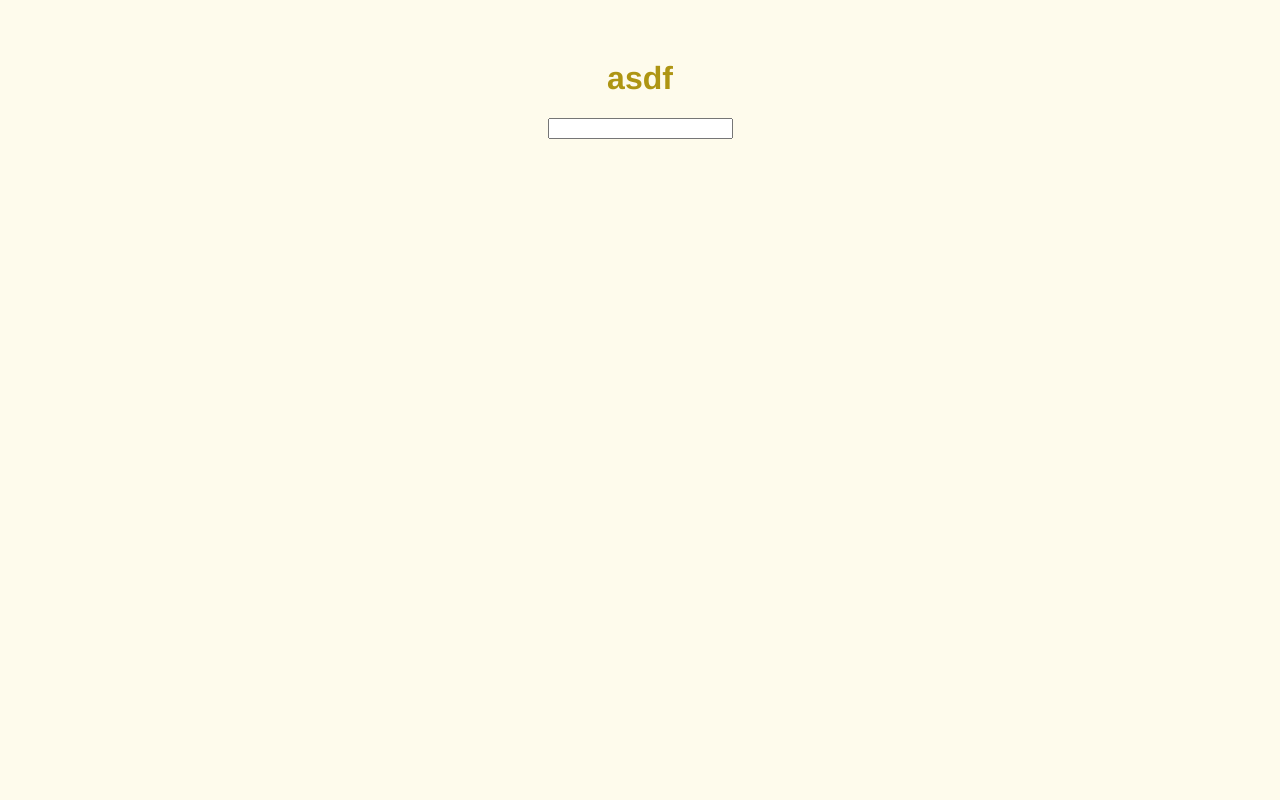
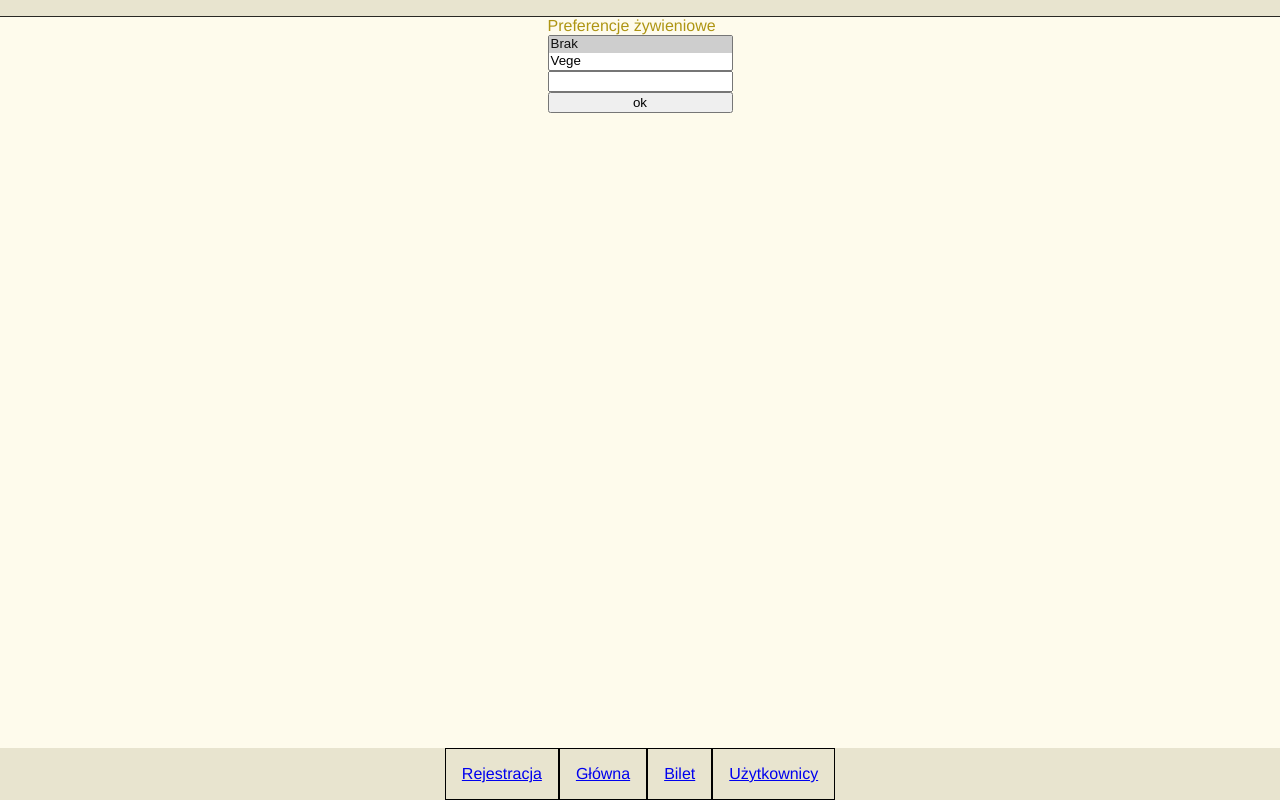
Before and after one commit to aQaTL/vibonik, a Vue app in the folder frontend/: page /signup in a window 1280 px wide. Built offline with nearby package versions, Linux system fonts and the light colour scheme.

Commit message:
[frontend] navigation bar

```diff
--- a/frontend/package.json
+++ b/frontend/package.json
@@ -21,6 +21,8 @@
     "babel-eslint": "^10.0.3",
     "eslint": "^6.7.2",
     "eslint-plugin-vue": "^6.1.2",
+    "node-sass": "^4.13.1",
+    "sass-loader": "^8.0.2",
     "vue-template-compiler": "^2.6.11"
   },
   "eslintConfig": {
--- a/frontend/src/App.vue
+++ b/frontend/src/App.vue
@@ -1,6 +1,6 @@
 <template>
 	<div id="app">
-		<HelloWorld msg="Welcome to Your Vue.js App"/>
+		<div id="top-bar">
 			<div
 					ref="fbLoginButton"
 					class="fb-login-button"
@@ -14,17 +14,30 @@
 			>
 			</div>
 		</div>
+		<div id="navigation-bar">
+			<div class="nav-link">
+				<router-link to="/signup">Rejestracja</router-link>
+			</div>
+			<div class="nav-link">
+				<router-link to="/">Główna</router-link>
+			</div>
+			<div class="nav-link">
+				<router-link to="/ticket">Bilet</router-link>
+			</div>
+			<div class="nav-link">
+				<router-link to="/Users">Użytkownicy</router-link>
+			</div>
+		</div>
+
+		<router-view></router-view>
+	</div>
 </template>
 
 <script>
-	import HelloWorld from './components/HelloWorld.vue'
 	import {API} from "./main";
 
 	export default {
 		name: 'App',
-		components: {
-			HelloWorld
-		},
 		mounted() {
 			this.loadFacebook();
 		},
@@ -42,6 +55,36 @@
 		},
 
 		methods: {
+			loadFacebook: function () {
+				let js, fjs = document.getElementsByTagName("script")[0];
+				if (document.getElementById("facebook-jssdk") || window.fbAsyncInit !== undefined) {
+					return;
+				}
+				window.fbAsyncInit = () => {
+					/*eslint no-undef: "off"*/
+					FB.init({
+						appId: "196521161566506",
+						autoLogAppEvents: true,
+						xfbml: true,
+						version: 'v6.0'
+					});
+					FB.AppEvents.logPageView();
+
+					this.FB = FB;
+					this.facebookLoaded();
+				};
+
+				document.facebookLoginCallback = () => {
+					this.facebookLogIn()
+				};
+
+				js = document.createElement("script");
+				js.id = "facebook-jssdk";
+				js.crossOrigin = "anonymous";
+				js.src = "https://connect.facebook.net/pl_PL/sdk/debug.js";
+				fjs.parentNode.insertBefore(js, fjs);
+			},
+
 			facebookLogIn: async function () {
 				console.log("facebook: ", this.FB);
 
@@ -85,52 +128,99 @@
 			facebookLoaded: async function () {
 				this.facebookLogIn();
 			},
-
-			loadFacebook: function () {
-				let js, fjs = document.getElementsByTagName("script")[0];
-				if (document.getElementById("facebook-jssdk") || window.fbAsyncInit !== undefined) {
-					return;
-				}
-				window.fbAsyncInit = () => {
-					/*eslint no-undef: "off"*/
-					FB.init({
-						appId: "196521161566506",
-						autoLogAppEvents: true,
-						xfbml: true,
-						version: 'v6.0'
-					});
-					FB.AppEvents.logPageView();
-
-					this.FB = FB;
-					this.facebookLoaded();
-				};
-
-				document.facebookLoginCallback = () => {
-					this.facebookLogIn()
-				};
-
-				js = document.createElement("script");
-				js.id = "facebook-jssdk";
-				js.crossOrigin = "anonymous";
-				js.src = "https://connect.facebook.net/pl_PL/sdk/debug.js";
-				fjs.parentNode.insertBefore(js, fjs);
-			},
 		}
 	}
 </script>
 
-<style>
+<style lang="scss">
+	$base00: hsl(50, 5%, 12%); /* #20201d */
+	$base01: hsl(50, 6%, 15%); /* #292824 */
+	$base02: hsl(50, 8%, 40%); /* #6e6b5e */
+	$base03: hsl(50, 9%, 45%); /* #7d7a68 */
+	$base04: hsl(50, 11%, 55%); /* #999580 */
+	$base05: hsl(50, 13%, 60%); /* #a6a28c */
+	$base06: hsl(50, 35%, 86%); /* #e8e4cf */
+	$base07: hsl(50, 87%, 96%); /* #fefbec */
+	$base08: hsl(0, 67%, 53%); /* #d73737 */
+	$base09: hsl(25, 83%, 39%); /* #b65611 */
+	$base0a: hsl(50, 80%, 38%); /* #ae9513 */
+	$base0b: hsl(100, 50%, 45%); /* #60ac39 */
+	$base0c: hsl(162, 70%, 40%); /* #1fad83 */
+	$base0d: hsl(225, 67%, 64%); /* #6684e1 */
+	$base0e: hsl(287, 60%, 58%); /* #b854d4 */
+	$base0f: hsl(349, 65%, 52%); /* #d43552 */
+
+	$red: $base08;
+	$orange: $base09;
+	$yellow: $base0a;
+	$green: $base0b;
+	$cyan: $base0c;
+	$blue: $base0d;
+	$violet: $base0e;
+	$magenta: $base0f;
+
 	body {
 		background-color: #FEFBEC;
 		color: #AE9513;
+		margin: 0;
 	}
+
 	#app {
+		display: flex;
+		flex-direction: column;
+		align-items: center;
+
 		font-family: Avenir, Helvetica, Arial, sans-serif;
 		-webkit-font-smoothing: antialiased;
 		-moz-osx-font-smoothing: grayscale;
+	}
+
+	#top-bar {
+		align-self: stretch;
 		text-align: center;
-		margin-top: 60px;
+		border-bottom: 1px solid $base01;
+		padding: 0.5em;
+		background-color: $base06;
+	}
 
+	#navigation-bar {
+		position: fixed;
+		bottom: 0;
+		left: 0;
+		width: 100vw;
 
+		display: flex;
+
+		justify-content: center;
+		background-color: #E8E4CF;
+	}
+
+	#navigation-bar > .nav-link {
+		padding: 1em;
+		border: 1px solid black;
+	}
+
+	.pulse {
+		box-shadow: 0 0 0 rgba(204, 169, 44, 0.4);
+		animation: pulse 2s infinite;
+	}
+
+	.pulse:hover {
+		animation: none;
+	}
+
+	@keyframes pulse {
+		0% {
+			-moz-box-shadow: 0 0 0 0 rgba(204, 169, 44, 0.4);
+			box-shadow: 0 0 0 0 rgba(204, 169, 44, 0.4);
+		}
+		70% {
+			-moz-box-shadow: 0 0 0 10px rgba(204, 169, 44, 0);
+			box-shadow: 0 0 0 10px rgba(204, 169, 44, 0);
+		}
+		100% {
+			-moz-box-shadow: 0 0 0 0 rgba(204, 169, 44, 0);
+			box-shadow: 0 0 0 0 rgba(204, 169, 44, 0);
+		}
 	}
 </style>
--- /dev/null
+++ b/frontend/src/components/Countdown.vue
@@ -0,0 +1,26 @@
+<template>
+	<div>
+		{{ countdown }}
+	</div>
+</template>
+
+<script>
+	export default {
+		name: "Counter.vue",
+		data() {
+			return {
+				countdown: new Date(),
+			};
+		},
+
+		mounted: function () {
+			setInterval(() => {
+				this.countdown = new Date();
+			}, 1000);
+		}
+	}
+</script>
+
+<style scoped>
+
+</style>
--- /dev/null
+++ b/frontend/src/components/Home.vue
@@ -0,0 +1,21 @@
+<template>
+	<div>
+		<countdown></countdown>
+	</div>
+</template>
+
+<script>
+	import Countdown  from "./Countdown";
+
+	export default {
+		name: "Home",
+		components: {
+			Countdown,
+		},
+
+	}
+</script>
+
+<style scoped>
+
+</style>
--- /dev/null
+++ b/frontend/src/components/Signup.vue
@@ -0,0 +1,53 @@
+<template>
+	<div>
+		<div class="user-form">
+			<label for="">
+				Preferencje żywieniowe
+			</label>
+			<select v-model="user.food_preferences" :size="food_preferences.length">
+				<option
+						v-for="preference in food_preferences"
+						v-bind:key="preference.value"
+						v-bind:value="preference">
+					{{ preference.text }}
+				</option>
+			</select>
+			<input type="text">
+			<input type="button" value="ok">
+
+		</div>
+	</div>
+</template>
+
+<script>
+	export const food_preferences = [
+		{text: "Brak", value: "none"},
+		{text: "Vege", value: "Vege"},
+	];
+	export default {
+		name: "Signup",
+		data() {
+			return {
+				user: {
+					userID: "",
+					name: "",
+					food_preferences: food_preferences[0],
+					birthday: null,
+					gender: null,
+					paid: 0,
+				},
+				food_preferences,
+			};
+		},
+
+	}
+</script>
+
+<style scoped>
+	.user-form {
+		display: grid;
+	}
+	select {
+		overflow: auto;
+	}
+</style>
--- /dev/null
+++ b/frontend/src/components/Ticket.vue
@@ -0,0 +1,15 @@
+<template>
+	<div>
+		Ticket
+	</div>
+</template>
+
+<script>
+	export default {
+		name: "Ticket"
+	}
+</script>
+
+<style scoped>
+
+</style>
--- /dev/null
+++ b/frontend/src/components/Users.vue
@@ -0,0 +1,15 @@
+<template>
+	<div>
+		users
+	</div>
+</template>
+
+<script>
+	export default {
+		name: "Users"
+	}
+</script>
+
+<style scoped>
+
+</style>
--- a/frontend/src/main.js
+++ b/frontend/src/main.js
@@ -1,15 +1,29 @@
 import Vue from 'vue'
 import App from './App.vue'
 import VueRouter from 'vue-router'
+import Signup from "./components/Signup";
+import Ticket from "./components/Ticket";
+import Home from "./components/Home";
+
+const Users = () => import(/* webpackChunkName: "adminPanel" */ "./components/Users.vue");
 
 Vue.config.productionTip = false;
 
 export let API = Vue.config.devtools ? "http://localhost:8081/api/" : "/api/";
 
-console.log(Vue.config);
-
 Vue.use(VueRouter);
 
+const router = new VueRouter({
+	mode: "history",
+	routes: [
+		{path: "/", component: Home},
+		{path: "/signup", component: Signup},
+		{path: "/ticket", component: Ticket},
+		{path: "/users", component: Users},
+	]
+});
+
 new Vue({
+	router,
 	render: h => h(App),
 }).$mount('#app');
```
Also changed, not shown: frontend/ vue.config.js (added, +36 -0 lines), 1 other file (tests, documents, lock files or other folders). Lines whose indentation alone changed are shown as unchanged.
